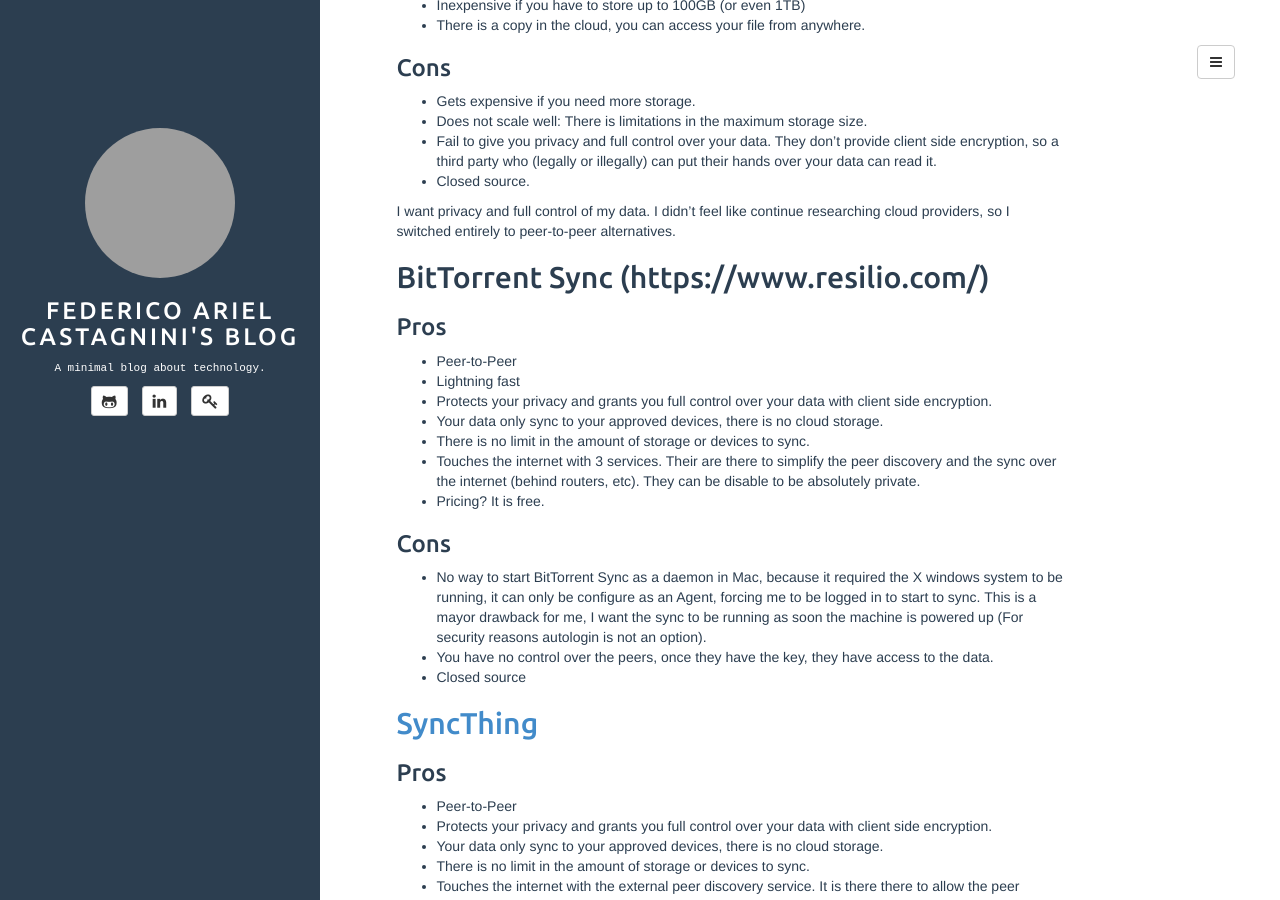
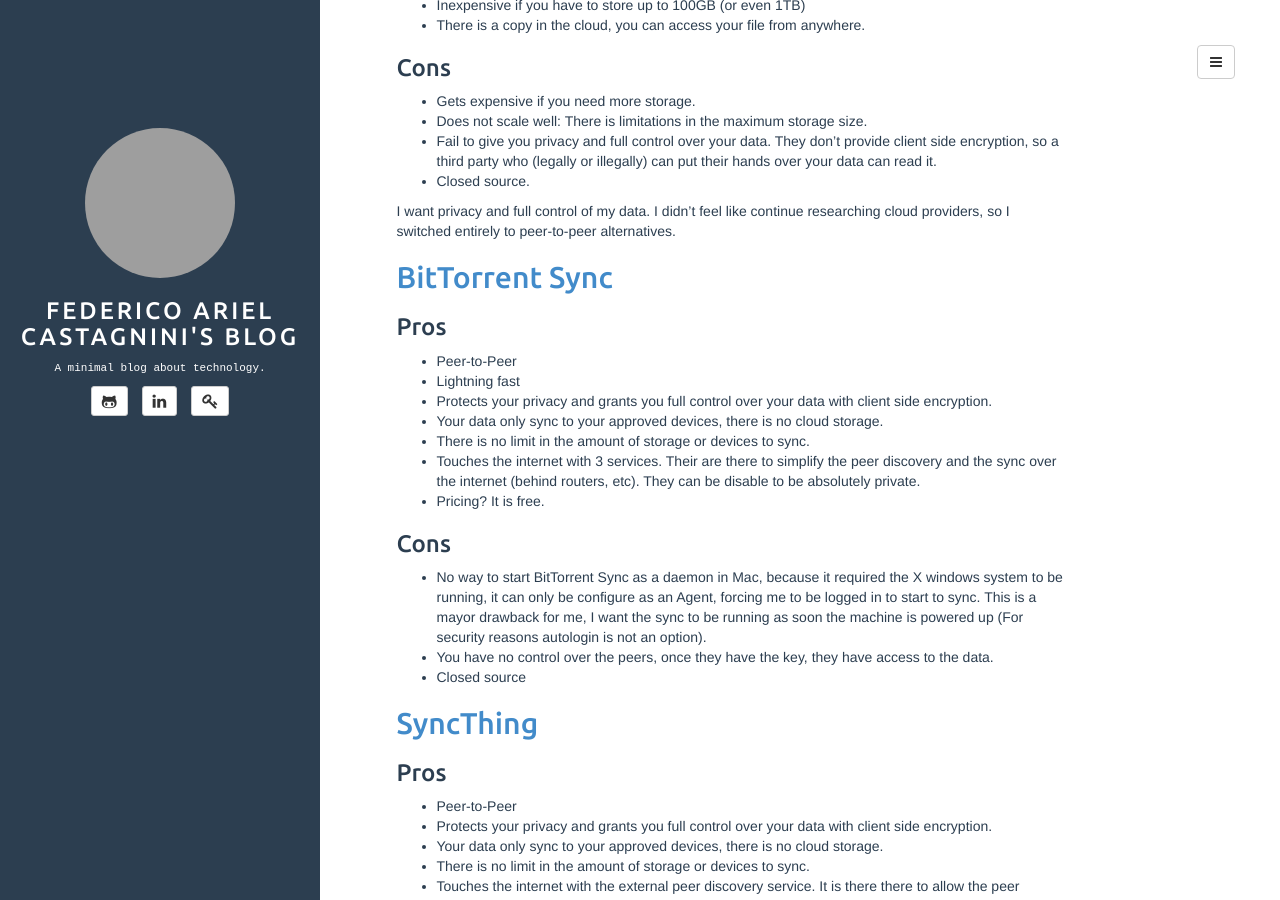
Before and after one commit to facastagnini/facastagnini.github.io, a Jekyll site: the page built from _posts/2015-01-10-Why_I_am_syncing_my_files_with_SyncThing.md, in a window 1280 px wide and 900 px high, scrolled down 866 px. Built offline with Jekyll 4.4.1, drawn with Linux system fonts in a browser that asks for light colours; grey boxes are pictures that could not be loaded.

Commit message:
Revert "disabling resillio link"
This reverts commit f9d8faf52585307f278b173d4699a48f5a3d9c75.

```diff
--- a/_posts/2015-01-10-Why_I_am_syncing_my_files_with_SyncThing.md
+++ b/_posts/2015-01-10-Why_I_am_syncing_my_files_with_SyncThing.md
@@ -43,7 +43,7 @@
 
 I want privacy and full control of my data. I didn't feel like continue researching cloud providers, so I switched entirely to peer-to-peer alternatives.
 
-## BitTorrent Sync (https://www.resilio.com/)
+## [BitTorrent Sync](https://www.resilio.com/)
 
 ### Pros
 - Peer-to-Peer
```
Also changed, not shown: 1 other file.
